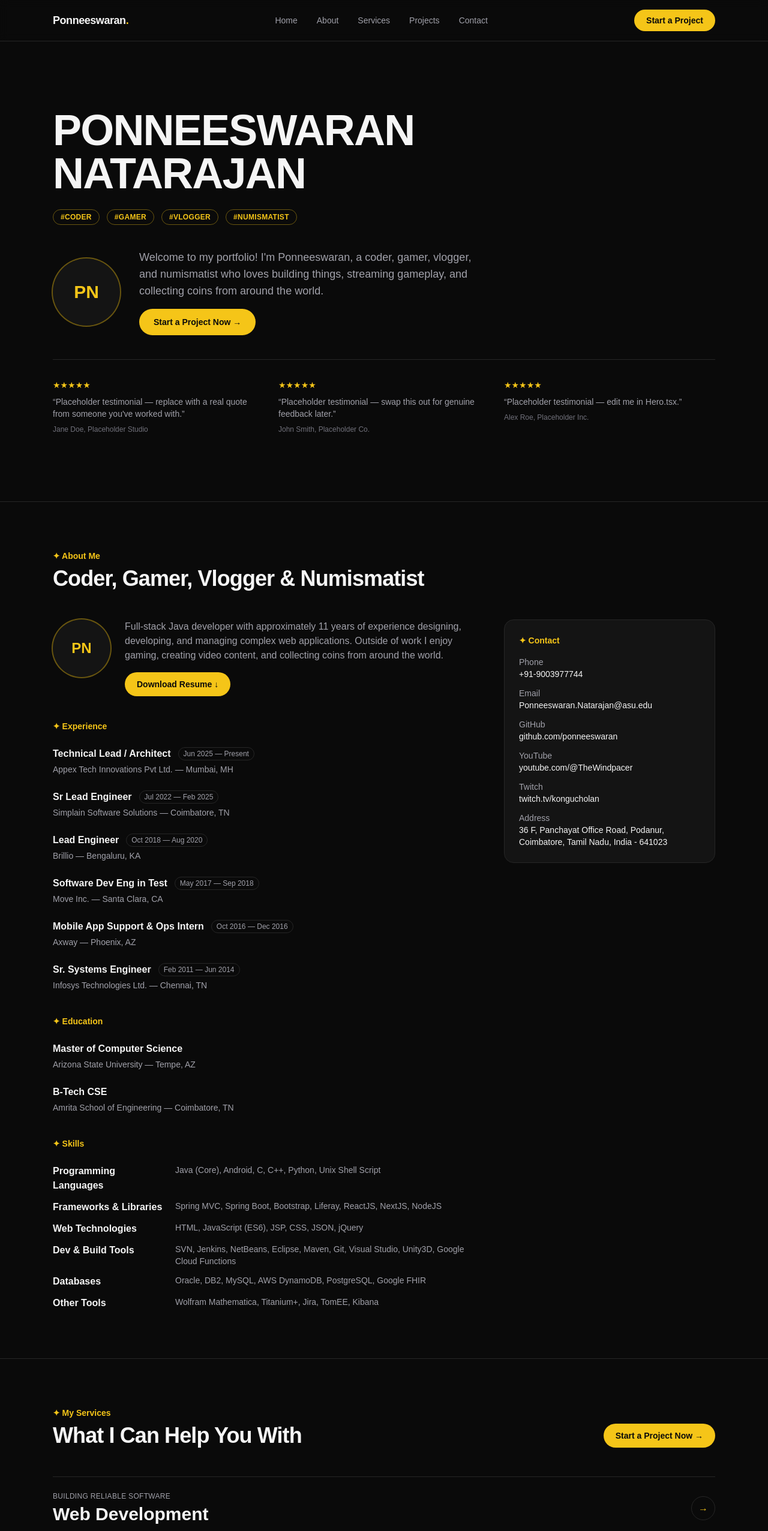
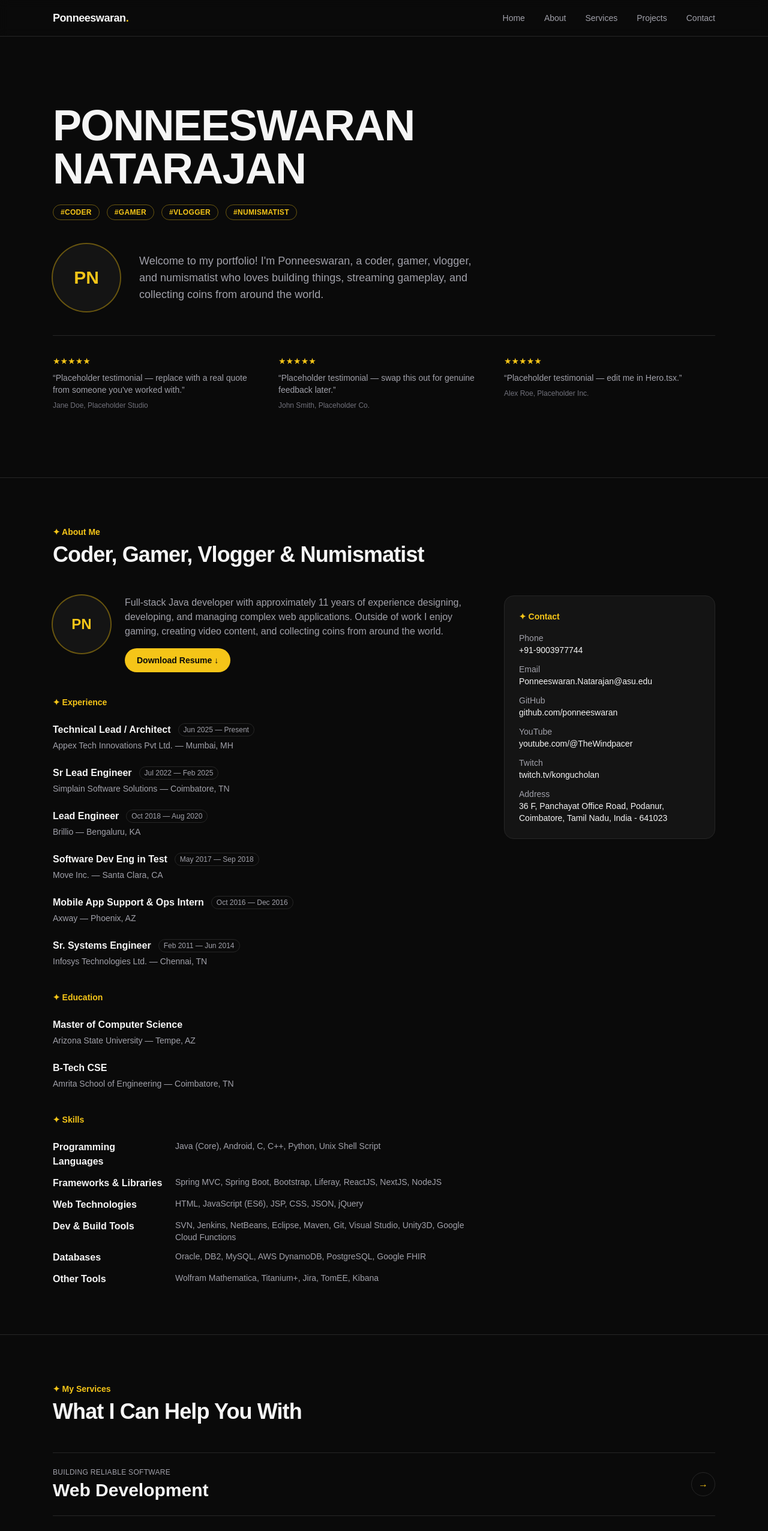
Before and after one commit to ponneeswaran/ponneeswaran.github.io, a Next.js app: page / in a window 1280 px wide. Shown: the top 2553 px of the page at 60% size. Built offline with nearby package versions, Linux system fonts and the light colour scheme.

Commit message:
feat: remove 'Start a Project' links from multiple components

```diff
--- a/src/components/Cta.tsx
+++ b/src/components/Cta.tsx
@@ -8,12 +8,6 @@ export default function Cta() {
             Surround yourself with an expert
           </h2>
         </div>
-        <a
-          href="mailto:Ponneeswaran.Natarajan@asu.edu"
-          className="w-fit rounded-full bg-accent px-6 py-3 text-sm font-semibold text-accent-foreground transition-opacity hover:opacity-90"
-        >
-          Start a Project Now &rarr;
-        </a>
       </div>
     </section>
   );
--- a/src/components/Footer.tsx
+++ b/src/components/Footer.tsx
@@ -29,7 +29,7 @@ export default function Footer() {
             GitHub
           </a>
           <a
-            href="https://www.youtube.com"
+            href="https://www.youtube.com/@TheWindpacer"
             target="_blank"
             rel="noreferrer"
             className="hover:text-foreground"
@@ -37,7 +37,7 @@ export default function Footer() {
             YouTube
           </a>
           <a
-            href="https://www.twitch.tv"
+            href="https://www.twitch.tv/kongucholan"
             target="_blank"
             rel="noreferrer"
             className="hover:text-foreground"
--- a/src/components/Header.tsx
+++ b/src/components/Header.tsx
@@ -26,12 +26,6 @@ export default function Header() {
             </a>
           ))}
         </nav>
-        <a
-          href="#contact"
-          className="rounded-full bg-accent px-5 py-2 text-sm font-semibold text-accent-foreground transition-opacity hover:opacity-90"
-        >
-          Start a Project
-        </a>
       </div>
     </header>
   );
--- a/src/components/Hero.tsx
+++ b/src/components/Hero.tsx
@@ -46,12 +46,6 @@ export default function Hero() {
               vlogger, and numismatist who loves building things, streaming
               gameplay, and collecting coins from around the world.
             </p>
-            <a
-              href="#contact"
-              className="w-fit rounded-full bg-accent px-6 py-3 text-sm font-semibold text-accent-foreground transition-opacity hover:opacity-90"
-            >
-              Start a Project Now &rarr;
-            </a>
           </div>
         </div>
 
--- a/src/components/Services.tsx
+++ b/src/components/Services.tsx
@@ -21,19 +21,13 @@ export default function Services() {
   return (
     <section id="services" className="border-b border-border">
       <div className="mx-auto max-w-6xl px-6 py-20">
-        <div className="mb-12 flex flex-col gap-6 sm:flex-row sm:items-end sm:justify-between">
+        <div className="mb-12 flex flex-col gap-6 sm:flex-row sm:items-end">
           <div className="flex flex-col gap-2">
             <span className="text-sm font-semibold text-accent">&#10022; My Services</span>
             <h2 className="max-w-lg text-3xl font-bold tracking-tight sm:text-4xl">
               What I Can Help You With
             </h2>
           </div>
-          <a
-            href="#contact"
-            className="w-fit rounded-full bg-accent px-5 py-2.5 text-sm font-semibold text-accent-foreground transition-opacity hover:opacity-90"
-          >
-            Start a Project Now &rarr;
-          </a>
         </div>
 
         <ul className="flex flex-col divide-y divide-border border-y border-border">
```
